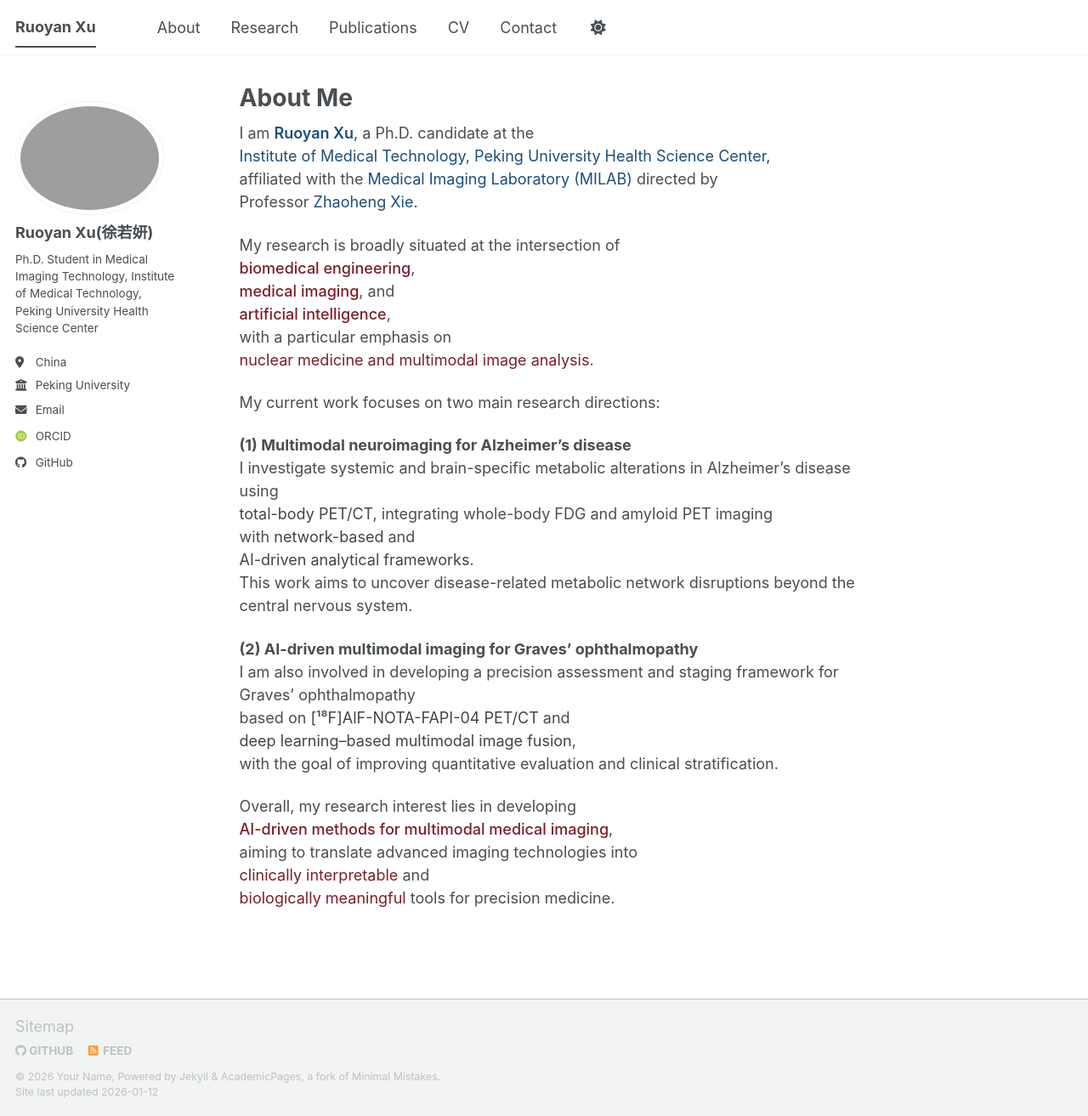
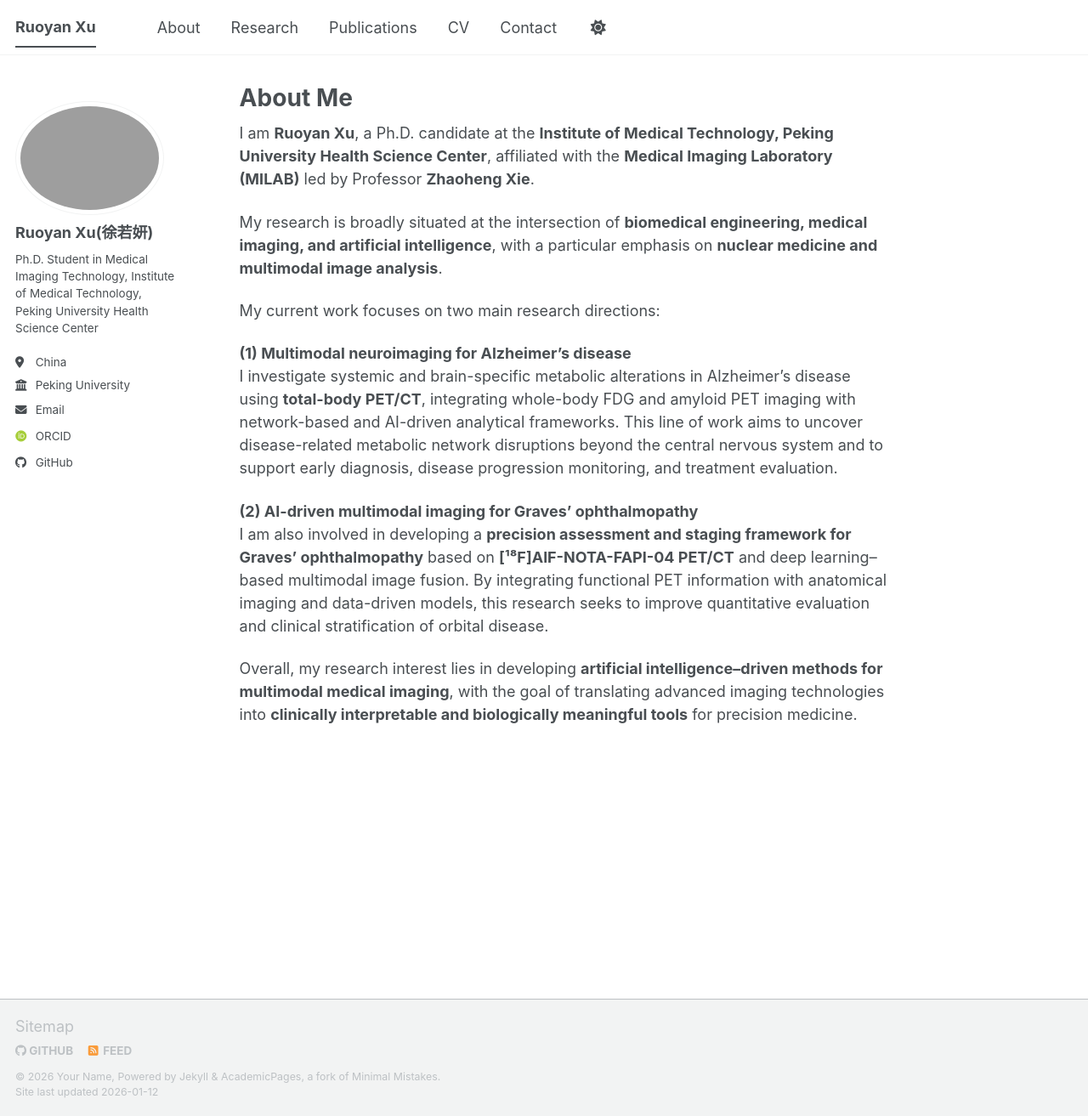
Before and after one commit to ruoyanxu-411/ruoyanxu-411.github.io, a Jekyll site: the page built from _pages/about.md, in a window 1280 px wide and 1313 px high. Shown: the whole window at 85% size. Built offline with Jekyll 4.4.1, drawn with Linux system fonts in a browser that asks for light colours; some web fonts are replaced; a script bundle is joined from its source files by our own code; library files that are not in the unit come from our copies.

Commit message:
Update about.md

```diff
--- a/_pages/about.md
+++ b/_pages/about.md
@@ -4,35 +4,32 @@ title: "About Me"
 permalink: /
 ---
 
-I am <span style="color:#1f4e79; font-weight:600;">Ruoyan Xu</span>, a Ph.D. candidate at the
-<span style="color:#1f4e79;">Institute of Medical Technology, Peking University Health Science Center</span>,
-affiliated with the <span style="color:#1f4e79;">Medical Imaging Laboratory (MILAB)</span> directed by
-Professor <span style="color:#1f4e79;">Zhaoheng Xie</span>.
+I am **Ruoyan Xu**, a Ph.D. candidate at the **Institute of Medical Technology,
+Peking University Health Science Center**, affiliated with the **Medical Imaging
+Laboratory (MILAB)** led by Professor **Zhaoheng Xie**.
 
-My research is broadly situated at the intersection of
-<span style="color:#7a1f2b; font-weight:500;">biomedical engineering</span>,
-<span style="color:#7a1f2b; font-weight:500;">medical imaging</span>, and
-<span style="color:#7a1f2b; font-weight:500;">artificial intelligence</span>,
-with a particular emphasis on
-<span style="color:#7a1f2b;">nuclear medicine and multimodal image analysis</span>.
+My research is broadly situated at the intersection of **biomedical engineering,
+medical imaging, and artificial intelligence**, with a particular emphasis on
+**nuclear medicine and multimodal image analysis**.
 
 My current work focuses on two main research directions:
 
 **(1) Multimodal neuroimaging for Alzheimer’s disease**
-I investigate systemic and brain-specific metabolic alterations in Alzheimer’s disease using
-<span style="color:#444444;">total-body PET/CT</span>, integrating whole-body FDG and amyloid PET imaging
-with <span style="color:#444444;">network-based</span> and
-<span style="color:#444444;">AI-driven analytical frameworks</span>.
-This work aims to uncover disease-related metabolic network disruptions beyond the central nervous system.
+I investigate systemic and brain-specific metabolic alterations in Alzheimer’s
+disease using **total-body PET/CT**, integrating whole-body FDG and amyloid PET
+imaging with network-based and AI-driven analytical frameworks. This line of work
+aims to uncover disease-related metabolic network disruptions beyond the central
+nervous system and to support early diagnosis, disease progression monitoring,
+and treatment evaluation.
 
 **(2) AI-driven multimodal imaging for Graves’ ophthalmopathy**
-I am also involved in developing a precision assessment and staging framework for Graves’ ophthalmopathy
-based on <span style="color:#444444;">[¹⁸F]AlF-NOTA-FAPI-04 PET/CT</span> and
-<span style="color:#444444;">deep learning–based multimodal image fusion</span>,
-with the goal of improving quantitative evaluation and clinical stratification.
+I am also involved in developing a **precision assessment and staging framework
+for Graves’ ophthalmopathy** based on **[¹⁸F]AlF-NOTA-FAPI-04 PET/CT** and deep
+learning–based multimodal image fusion. By integrating functional PET information
+with anatomical imaging and data-driven models, this research seeks to improve
+quantitative evaluation and clinical stratification of orbital disease.
 
-Overall, my research interest lies in developing
-<span style="color:#7a1f2b; font-weight:500;">AI-driven methods for multimodal medical imaging</span>,
-aiming to translate advanced imaging technologies into
-<span style="color:#7a1f2b;">clinically interpretable</span> and
-<span style="color:#7a1f2b;">biologically meaningful</span> tools for precision medicine.
+Overall, my research interest lies in developing **artificial intelligence–driven
+methods for multimodal medical imaging**, with the goal of translating advanced
+imaging technologies into **clinically interpretable and biologically meaningful
+tools** for precision medicine.
```
